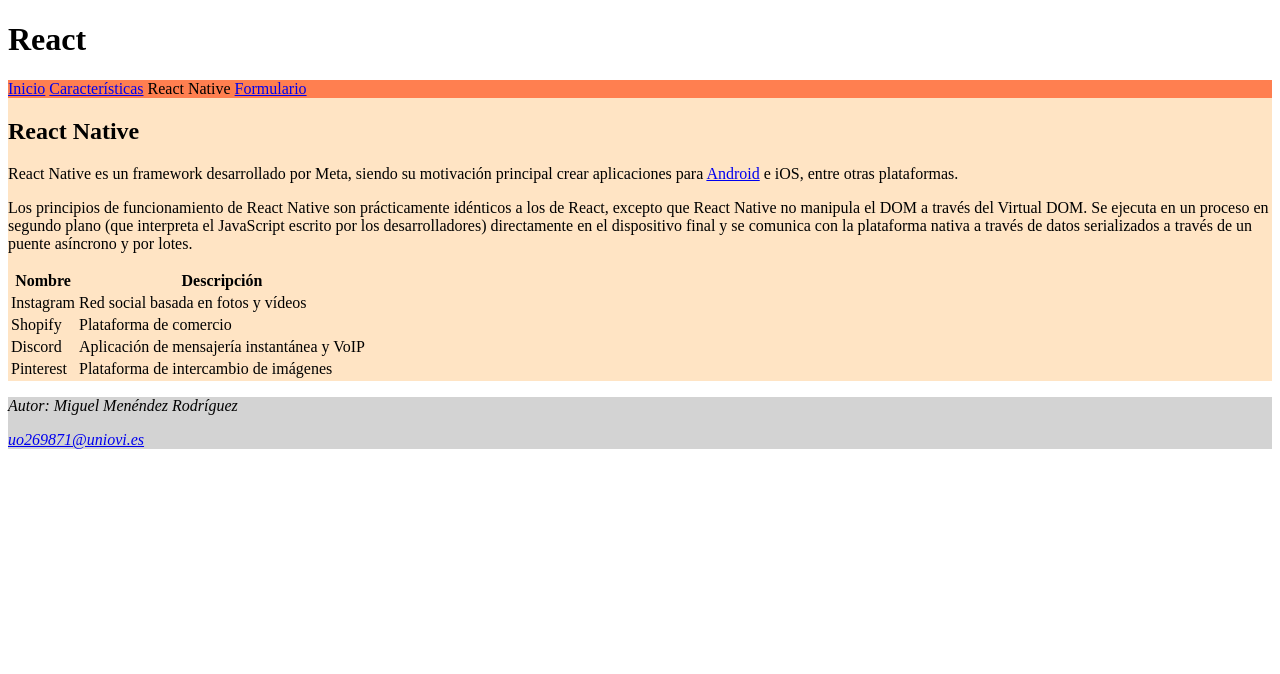
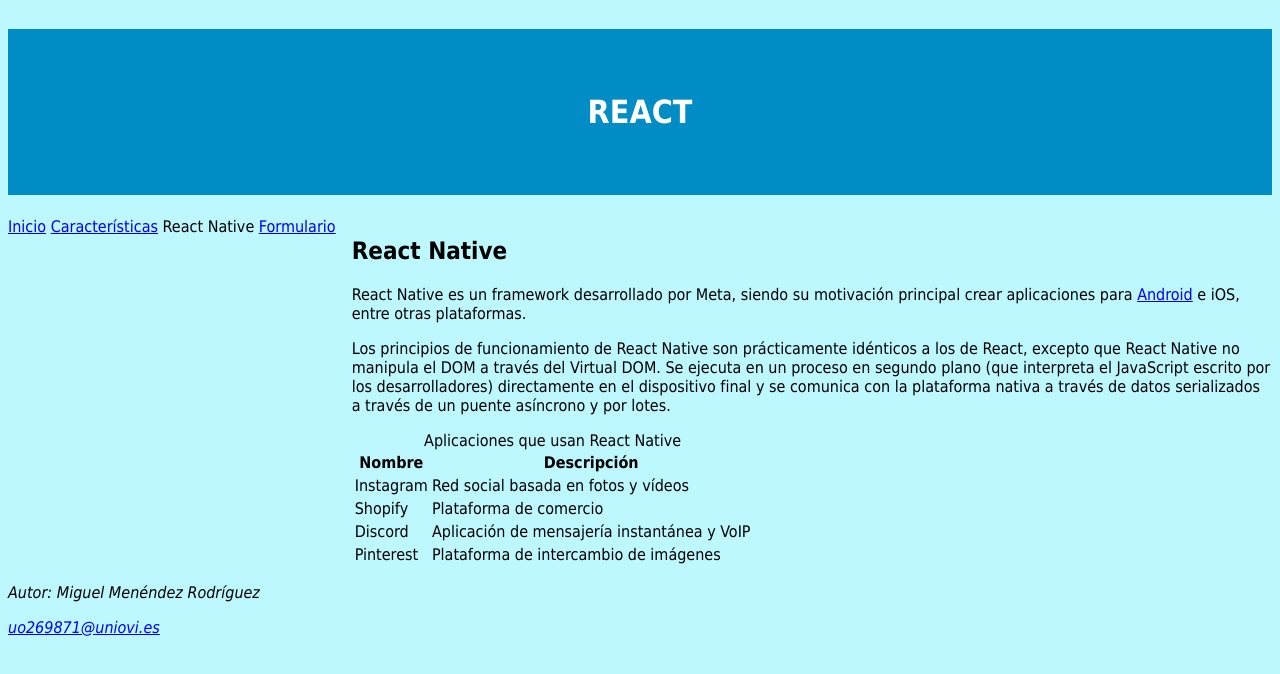
Before and after one commit to uo269871/sew_22_23, a plain HTML site: page practica1/apps.html in a window 1280 px wide. Drawn offline with Linux system fonts and the light colour scheme.

Commit message:
Corrección

```diff
--- a/practica1/apps.html
+++ b/practica1/apps.html
@@ -11,7 +11,6 @@
     <meta name ="viewport" content ="width=device-width, initial-scale=1.0" />
     <!-- añadir el elemento link de enlace a la hoja de estilo dentro del <head> del documento html -->
     <link rel="stylesheet" type="text/css" href="estilos/estilo.css" />
-    <link rel="stylesheet" type="text/css" href="estilos/trabajo.css" />
     <link rel="stylesheet" type="text/css" href="estilos/layout.css" />
 </head>
 
@@ -32,28 +31,29 @@
         <p>React Native es un framework desarrollado por Meta, siendo su motivación principal crear aplicaciones para <a href="https://www.android.com/intl/es_es/">Android</a> e iOS, entre otras plataformas.</p>
         <p>Los principios de funcionamiento de React Native son prácticamente idénticos a los de React, excepto que React Native no manipula el DOM a través del Virtual DOM. Se ejecuta en un proceso en segundo plano (que interpreta el JavaScript escrito por los desarrolladores) directamente en el dispositivo final y se comunica con la plataforma nativa a través de datos serializados a través de un puente asíncrono y por lotes.</p>
         <table>
+            <caption>Aplicaciones que usan React Native</caption>
             <thead>
                 <tr>
-                    <th>Nombre</th>
-                    <th>Descripción</th>
+                    <th scope="col" id="nombre">Nombre</th>
+                    <th scope="col" id="descripción">Descripción</th>
                 </tr>
             </thead>
             <tbody>
                 <tr>
-                    <td>Instagram</td>
-                    <td>Red social basada en fotos y vídeos</td>
+                    <td headers="nombre">Instagram</td>
+                    <td headers="descripción">Red social basada en fotos y vídeos</td>
                 </tr>
                 <tr>
-                    <td>Shopify</td>
-                    <td>Plataforma de comercio</td>
+                    <td headers="nombre">Shopify</td>
+                    <td headers="descripción">Plataforma de comercio</td>
                 </tr>
                 <tr>
-                    <td>Discord</td>
-                    <td>Aplicación de mensajería instantánea y VoIP</td>
+                    <td headers="nombre">Discord</td>
+                    <td headers="descripción">Aplicación de mensajería instantánea y VoIP</td>
                 </tr>
                 <tr>
-                    <td>Pinterest</td>
-                    <td>Plataforma de intercambio de imágenes</td>
+                    <td headers="nombre">Pinterest</td>
+                    <td headers="descripción">Plataforma de intercambio de imágenes</td>
                 </tr>
             </tbody>
         </table>
--- a/practica1/estilos/estilo.css
+++ b/practica1/estilos/estilo.css
@@ -1,15 +1,27 @@
 /*Especificidad: 001*/
-/*body {
+body {
   font-family: Tahoma, sans-serif;
-  color: #818181;
-  background-color: #fff;
-  }
+  color: #000000;
+  background-color: rgb(189, 247, 255);
+}
 
 /*Especificidad: 001*/
-/*h1 {
+h1 {
   color: #fff;
-  background-color:#FF5733;
+  background-color:#008cc4;
   text-transform: uppercase;
   padding: 2em;
   text-align: center;
-  }
+}
+
+/*Especificidad: 001*/
+video {
+  width:100%;
+  height: auto;
+}
+
+/*Especificidad: 002*/
+picture img{
+  max-width: 90%;
+  min-width: 40%;
+}
--- a/practica1/estilos/layout.css
+++ b/practica1/estilos/layout.css
@@ -1,36 +1,34 @@
 /*Especificidad: 001*/
-/*body {
+body {
     display: grid;
     grid-template-areas:
       "header header header"
       "main main main"
-      "main main main"
       "footer footer footer";
 }
 /*Especificidad: 001*/
-/*main {
+main {
     grid-area: main;
     display: grid;
     grid-template-areas:
-      "nav nav nav"
-      "section section section";
+      "nav section section";
 }
 /*Especificidad: 001*/
-/*header {
+header {
     grid-area: header;
 }
 /*Especificidad: 001*/
-/*nav {
+nav {
     grid-area: nav;
     top: 0;
-    height: fit-content;
+    width: fit-content;
     padding-right: 1em;
 }
 /*Especificidad: 001*/
-/*section {
+section {
     grid-area: section;
 }
 /*Especificidad: 001*/
-/*footer {
+footer {
     grid-area: footer;
 }
```
Also changed, not shown: practica1/caracteristicas.html (+13 -3 lines), practica1/index.html (+3 -2 lines), practica1/opiniones.html (+11 -23 lines).
